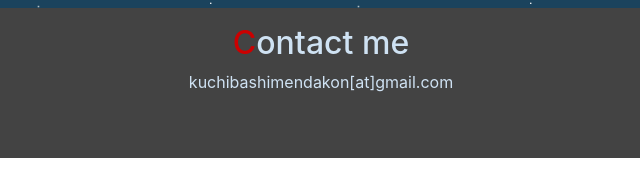
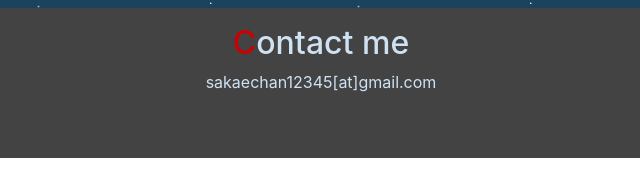
Before and after one commit to nakanosakae/portfolio, a website built with webpack: page public/index.html in a window 1280 px wide. Shown: the part 3026-3222 px from the top of the page, 319-959 px from the left. Built offline with nearby package versions, Linux system fonts and the light colour scheme.

Commit message:
Update index.html

```diff
--- a/public/index.html
+++ b/public/index.html
@@ -115,7 +115,7 @@
             </div>
             <div class="text-center blue-white footer index-margin pb-5 pt-3">
                 <h2><span class="accent-red">C</span>ontact me</h2>
-                <p>kuchibashimendakon[at]gmail.com</p>
+                <p>sakaechan12345[at]gmail.com</p>
             </div>
         </div>
     </div>
```
